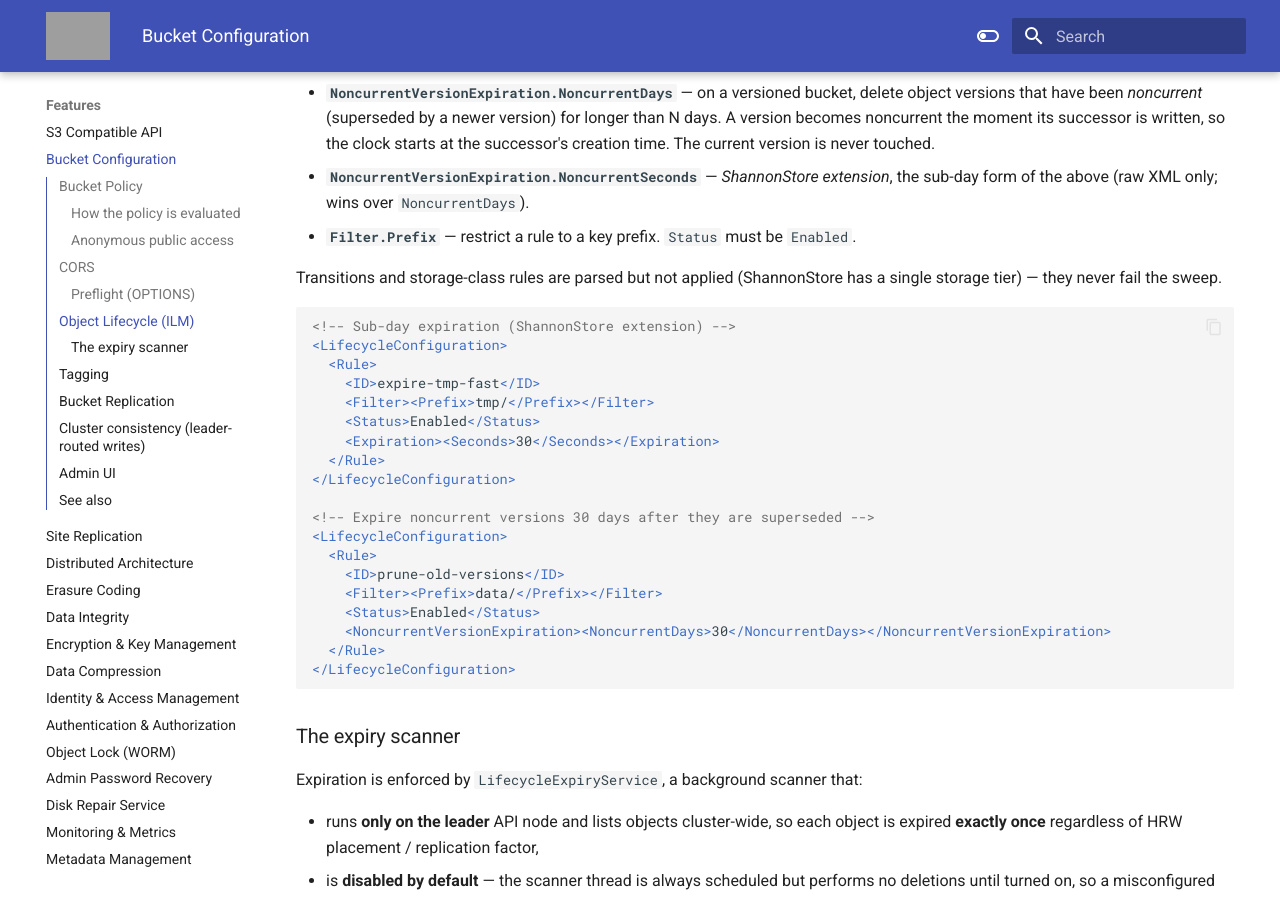
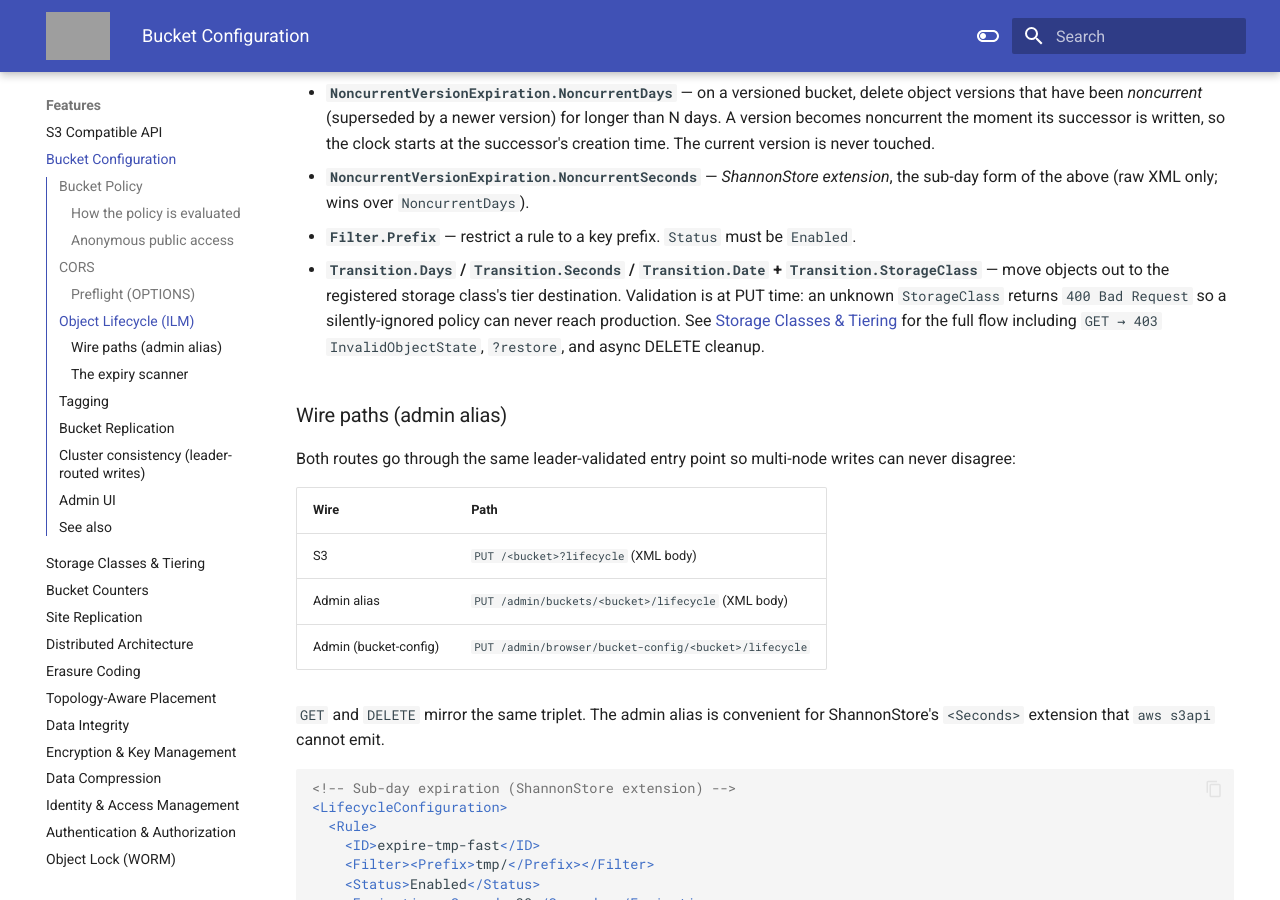
Before and after one commit to cloudcheflabs/shannonstore-docs, an MkDocs documentation site: the page built from docs/features/bucket-configuration.md, in a window 1280 px wide and 900 px high, scrolled down 3625 px. Built offline with MkDocs 1.6.1 and Material for MkDocs 9.7.7, drawn with Linux system fonts in a browser that asks for light colours; the version menu is left out; grey boxes are pictures that could not be loaded.

Commit message:
docs: storage classes + tiering + topology cascade + bucket counters.
Four new feature pages covering the placement / tiering / counter
work shipped on shannonstore branch-1.0.0:

- features/storage-classes-tiering.md — class registry, per-bucket
  assignment, lifecycle Transition (with both wire paths and the
  PUT-time validation), GET → 403 InvalidObjectState, ?restore, and
  async DELETE cleanup.
- features/placement-cascade.md — the 6-pass zone/rack/host/node/disk
  cascade, topology labels with operator-zero defaults, weighted
  HRW, and the rebalance worker.
- features/bucket-counters.md — per-node BucketManager counter,
  RPC fan-out for O(1) cluster stats, what the counter is NOT
  (per-prefix / snapshot-replicated / billing-grade).
- features/bucket-configuration.md — Transition + admin
  /admin/buckets/{b}/lifecycle alias added to the lifecycle section.

mkdocs.yml updated to surface them in the Features nav.

Co-Authored-By: Claude Opus 4.7 (1M context) <noreply@anthropic.com>

````diff
--- a/docs/features/bucket-configuration.md
+++ b/docs/features/bucket-configuration.md
@@ -180,8 +180,26 @@ Supported rule actions:
   sub-day form of the above (raw XML only; wins over `NoncurrentDays`).
 - **`Filter.Prefix`** — restrict a rule to a key prefix. `Status` must be `Enabled`.
 
-Transitions and storage-class rules are parsed but not applied (ShannonStore has a
-single storage tier) — they never fail the sweep.
+- **`Transition.Days` / `Transition.Seconds` / `Transition.Date` + `Transition.StorageClass`** —
+  move objects out to the registered storage class's tier destination. Validation
+  is at PUT time: an unknown `StorageClass` returns `400 Bad Request` so a
+  silently-ignored policy can never reach production. See
+  [Storage Classes & Tiering](storage-classes-tiering.md) for the full flow
+  including `GET → 403 InvalidObjectState`, `?restore`, and async DELETE cleanup.
+
+### Wire paths (admin alias)
+
+Both routes go through the same leader-validated entry point so multi-node
+writes can never disagree:
+
+| Wire | Path |
+|---|---|
+| S3 | `PUT /<bucket>?lifecycle` (XML body) |
+| Admin alias | `PUT /admin/buckets/<bucket>/lifecycle` (XML body) |
+| Admin (bucket-config) | `PUT /admin/browser/bucket-config/<bucket>/lifecycle` |
+
+`GET` and `DELETE` mirror the same triplet. The admin alias is convenient for
+ShannonStore's `<Seconds>` extension that `aws s3api` cannot emit.
 
 ```xml
 <!-- Sub-day expiration (ShannonStore extension) -->
--- a/mkdocs.yml
+++ b/mkdocs.yml
@@ -41,9 +41,12 @@ nav:
   - "Features":
       - "S3 Compatible API": features/s3-compatible-api.md
       - "Bucket Configuration": features/bucket-configuration.md
+      - "Storage Classes & Tiering": features/storage-classes-tiering.md
+      - "Bucket Counters": features/bucket-counters.md
       - "Site Replication": features/site-replication.md
       - "Distributed Architecture": features/distributed-architecture.md
       - "Erasure Coding": features/ec.md
+      - "Topology-Aware Placement": features/placement-cascade.md
       - "Data Integrity": features/data-integrity.md
       - "Encryption & Key Management": features/kms.md
       - "Data Compression": features/data-compression.md
````
Also changed, not shown: docs/features/bucket-counters.md (added, +47 -0 lines), docs/features/placement-cascade.md (added, +48 -0 lines), docs/features/storage-classes-tiering.md (added, +116 -0 lines).
